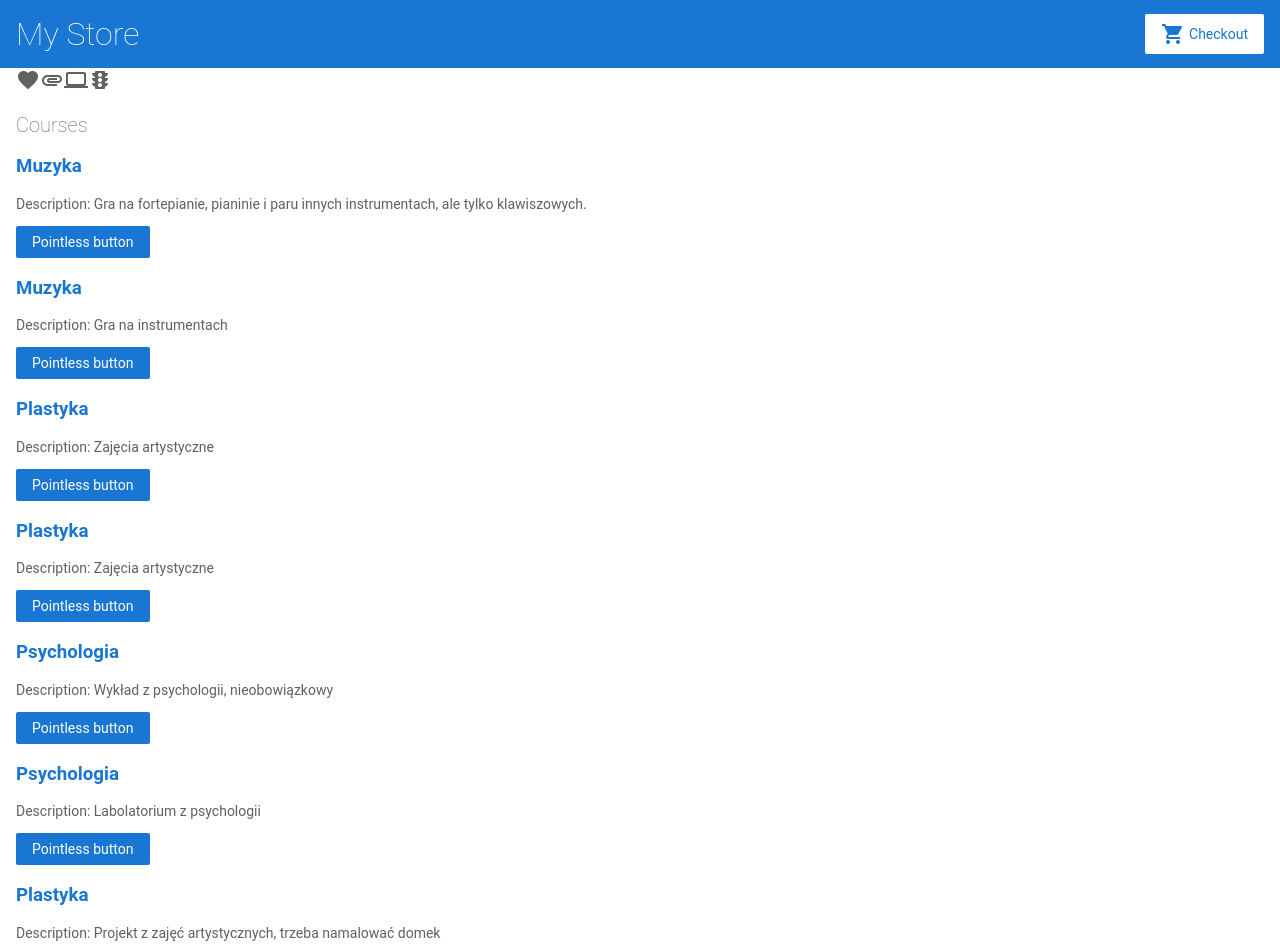
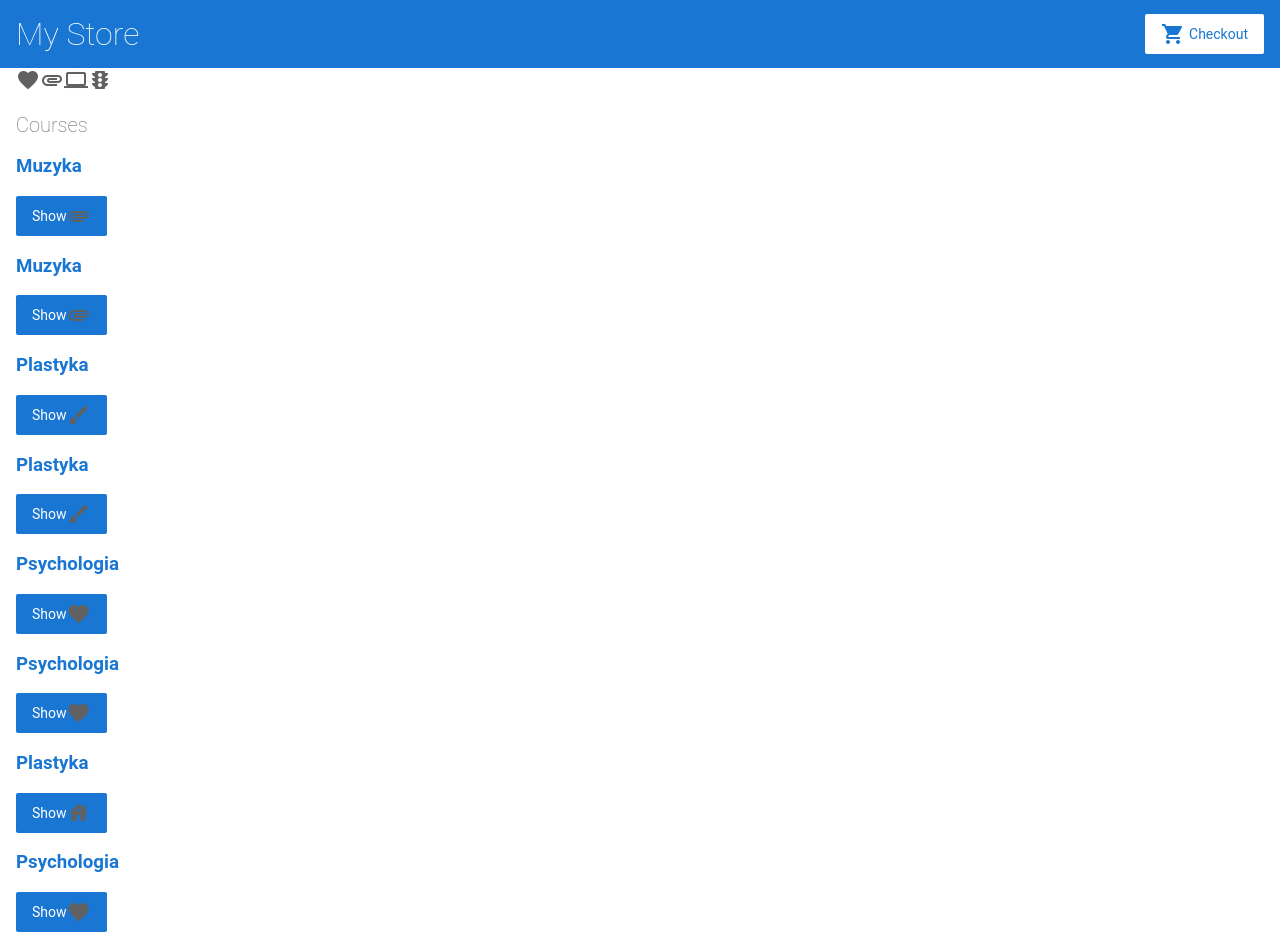
Before and after one commit to Latropos/angular-acynk, an Angular app: page / in a window 1280 px wide. Shown: the top 952 px of the page. Built offline with nearby package versions, Linux system fonts and the light colour scheme.

Commit message:
3 files modified

```diff
--- a/src/app/courses.ts
+++ b/src/app/courses.ts
@@ -27,7 +27,6 @@ class Course implements ICourse {
     description?: string;
     sym?: string;
 
-
     constructor(  name: string,
                   etcs: number,
                   type: ClassType,
@@ -41,6 +40,7 @@ class Course implements ICourse {
                 this.maxStudents = maxStudents;
                 this.rate = rate;
                 this.description = description;
+                this.sym=sym;
     }
 
     getEtcs(price:number):number {
@@ -49,18 +49,17 @@ class Course implements ICourse {
 }
 
 export const courses = [
-  new Course('Muzyka', 0, 0, 150, 3, 'Gra na fortepianie, pianinie i paru innych instrumentach, ale tylko klawiszowych.'),
-  new Course('Muzyka', 5, 2, 20, 3, 'Gra na instrumentach'),
-  new Course('Plastyka', 0, 0, 100, 3, 'Zajęcia artystyczne'),
-  new Course('Plastyka', 2, 1, 20, 3, 'Zajęcia artystyczne'),
-  new Course('Psychologia', 0, 0, 80, 3, 'Wykład z psychologii, nieobowiązkowy'),
-  new Course('Psychologia', 7, 0, 50, 3, 'Labolatorium z psychologii'),
-  new Course('Plastyka', 4, 2, 50, 3, 'Projekt z zajęć artystycznych, trzeba namalować domek'),
-  new Course('Psychologia', 7, 0, 50, 3, 'Labolatorium z psychologii'),
-  new Course('Język angielski', 4, 1, 50, 3, 'Nauka angielskiego na poziomie od średniozaawansowanego do zaawansowanego'),
-  new Course('Język niemiecki', 4, 1, 50, 3, 'Nauka niemieckiego na poziomie od początkkującego do zaawansowanego'),
+  new Course('Muzyka', 0, 0, 150, 3, 'Gra na fortepianie, pianinie i paru innych instrumentach, ale tylko klawiszowych.','attachment'),
+  new Course('Muzyka', 5, 2, 20, 3, 'Gra na instrumentach','attachment'),
+  new Course('Plastyka', 0, 0, 100, 3, 'Zajęcia artystyczne','brush'),
+  new Course('Plastyka', 2, 1, 20, 3, 'Zajęcia artystyczne','brush'),
+  new Course('Psychologia', 0, 0, 80, 3, 'Wykład z psychologii, nieobowiązkowy','favorite'),
+  new Course('Psychologia', 7, 0, 50, 3, 'Labolatorium z psychologii','favorite'),
+  new Course('Plastyka', 4, 2, 50, 3, 'Projekt z zajęć artystycznych, trzeba namalować domek','house'),
+  new Course('Psychologia', 7, 0, 50, 3, 'Labolatorium z psychologii','favorite'),
+  new Course('Język angielski', 4, 1, 50, 3, 'Nauka angielskiego na poziomie od średniozaawansowanego do zaawansowanego','book'),
+  new Course('Język niemiecki', 4, 1, 50, 3, 'Nauka niemieckiego na poziomie od początkkującego do zaawansowanego','book'),
 ]
-
 /*
 Copyright Google LLC. All Rights Reserved.
 Use of this source code is governed by an MIT-style license that
--- a/src/app/product-list/product-list.component.html
+++ b/src/app/product-list/product-list.component.html
@@ -1,4 +1,3 @@
-
 <link rel="stylesheet" href="https://fonts.googleapis.com/icon?family=Material+Icons">
 
 <i class="material-icons">favorite</i>
@@ -8,21 +7,25 @@
 
 <h2>Courses</h2>
 
-<div *ngFor="let course of Kursy">
+<div *ngFor="let course of Kursy, index as kursId">
 
-   <h3>
-    <a [title]="course.name + ' details'">
-      {{ course.name }}
-    </a>
+     <h3>
+      <a [title]="course.name + ' details'">
+        {{ course.name }}
+      </a>
 
-  <i class="material-icons">{{course.symName}}</i>
-  </h3>
-
+    </h3>
+    <button (click)="show(kursId)">
+      Show <i class="material-icons">{{course.sym}}</i>
+    </button>
+<div *ngIf="check(kursId)">
+  <h2>Punkty ETCS: {{course.etcs}} </h2>
+  <h2>Typ zajęć: {{course.ClassType}} </h2>
+  <h2>Maksymalna liczba studentów: {{course.maxStudents}} </h2>
+  <h2>Ocena: {{course.rate}} </h2>
+  <h2>Ikona: <i class="material-icons">{{course.sym}}</i> </h2>
   <p *ngIf="course.description">
     Description: {{ course.description }}
   </p>
-
-  <button (click)="share()">
-    Pointless button
-  </button>
 </div>
+</div>
--- a/src/app/product-list/product-list.component.ts
+++ b/src/app/product-list/product-list.component.ts
@@ -1,6 +1,8 @@
 import { Component } from '@angular/core';
 
 import { courses } from '../courses';
+
+let x : number;
 
 @Component({
   selector: 'app-product-list',
@@ -13,8 +15,15 @@ export class ProductListComponent {
   share() {
     window.alert('The button did nothing!');
   }
+
+  show(kursID) {
+    x = kursID;
+  }
+
+  check(kursID) {
+    if (kursID - x == 0) return true;
+    return false;  }
 }
-
 
 /*
 Copyright Google LLC. All Rights Reserved.
```
